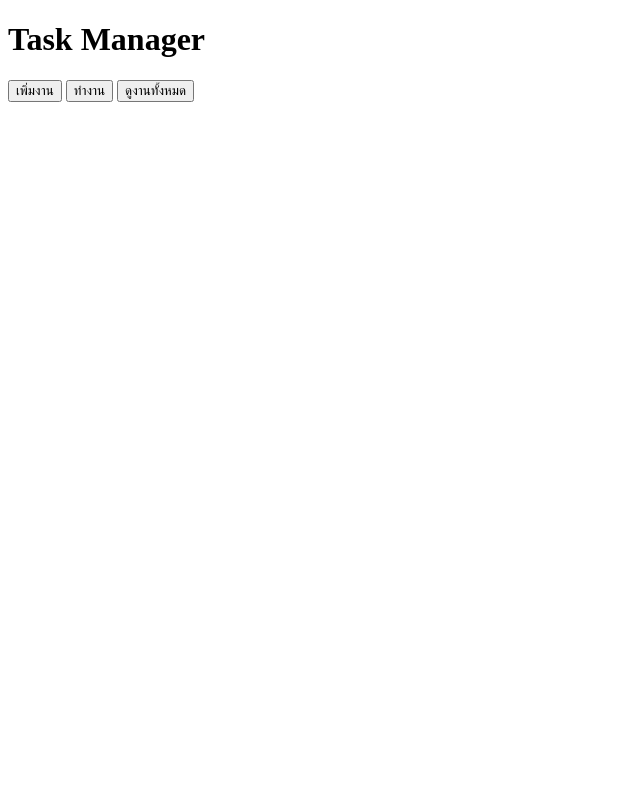
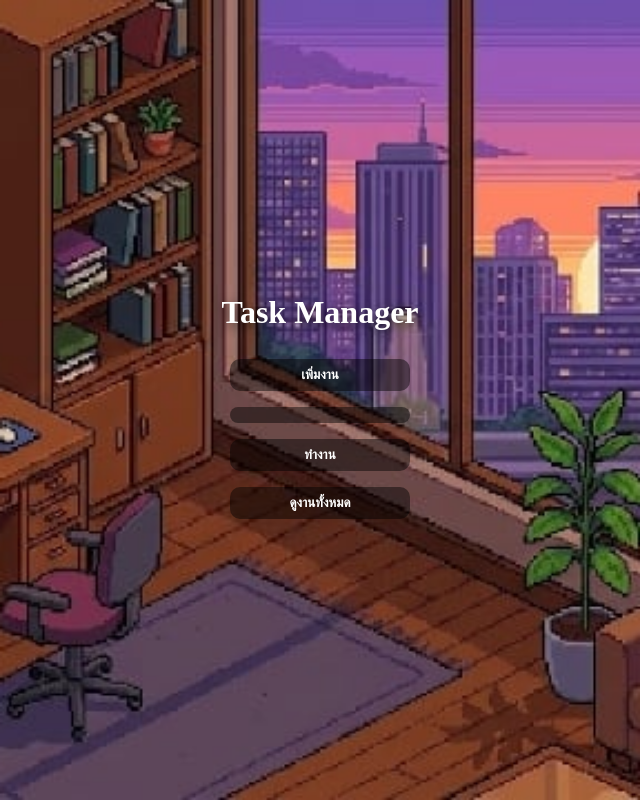
Before and after one commit to thodsaporns/TaskManager, an Electron app: page renderer/index.html in a window 640 px wide. Drawn offline with Linux system fonts and the light colour scheme.

Commit message:
basic bg by Bell

```diff
--- a/main.js
+++ b/main.js
@@ -6,9 +6,10 @@ process.on('uncaughtException', (err) => {
 
 app.whenReady().then(() => {
   const win = new BrowserWindow({
+    width: 640,
+    height: 360,
+    resizable: true,
     webPreferences: {
-      width: 640,
-      height: 360,
       nodeIntegration: true,
       contextIsolation: false,
     },
--- a/renderer/pages/home.js
+++ b/renderer/pages/home.js
@@ -3,7 +3,8 @@ export function Home(container, navigate) {
     <div class="page home">
       <h1>Task Manager</h1>
 
-      <button primary" id="addTask">เพิ่มงาน</button>
+      <button class="addTask-btn" id="addTask">เพิ่มงาน</button>
+      <button class="pic-btn"></button>
       <button id="doTask">ทำงาน</button>
       <button id="viewTasks">ดูงานทั้งหมด</button>
     </div>
--- a/renderer/style.css
+++ b/renderer/style.css
@@ -1,8 +1,92 @@
-/*.page.home{
-    min-height: 100vh;
+/* ให้ปุ่มไม่ทับbg+คำสั่งที่น่าจะมีประโยชน์เอาไว้ใช้กับอย่างอื่นได้  */
+/* สร้างปุ่มแล้วใส่รูปในนี้ได้(.class ของปุ่มนั้น แล้วใส่รูปเอา)  */
+
+.page.home{
     background-image: url('./assets/home_bg.jpg');
     background-size: cover;
     background-position: center;
+    background-repeat: no-repeat;
+    background-attachment: fixed;
 
     display: flex;
+    min-height: 100vh;
+    width: 100%;
+}
+
+
+html, body {
+    height: 100%;
+    margin: 0;
+    padding: 0;
+}
+
+.page.home{
+    flex-direction: column;
+    align-items: center;
+    justify-content: center;
+    gap: 16px;
+    color: #ffffff;
+    text-align: center;
+}
+
+.page.home h1{
+    margin: 0;
+    padding: 12px 16px;
+    font-size: 2rem;
+    text-shadow: 0 4px 12px rgba(0,0,0,0.6);
+}
+
+/* button ไม่ทับ bg(ตรง background 0.45) */
+.page.home button{
+    appearance: none;
+    -webkit-appearance: none;
+    border: none;
+    padding: 8px 16px;
+    border-radius: 10px;
+    background: rgba(0,0,0,0.45);
+    color: #fff;
+    font-weight: 600;
+    cursor: pointer;
+    /*box-shadow: 0 6px 18px rgba(0,0,0,0.35);
+    transition: transform 120ms ease, box-shadow 120ms ease, background 120ms ease;*/
+    min-width: 180px;
+}
+/*
+.page.home button.addTask-btn{
+    background: linear-gradient(90deg, rgba(255,255,255,0.06), rgba(255,255,255,0.02));
+    border: 1px solid rgba(255,255,255,0.12);
+}
+*/
+/* ตอนเอา cursor ไปชี้ปุ่มขยับ */
+.page.home button:hover{
+    transform: translateY(-4px);
+    box-shadow: 0 10px 28px rgba(0,0,0,0.45);
+}
+
+.page.home.pic-btn{
+    width: 50px;
+    height: 50px;
+    background-image: url('./assets/addTask_bg.jpg');
+    background-size: cover;
+    background-position: center;
+    background-repeat: no-repeat;
+    background-color: transparent;
+    border-radius: 50%;
+    border: none;
+    cursor: pointer;
+}
+/*ใส่รูปในปุ่ม+ปรับบลาๆ*/
+/*
+.page.home button.pic-btn{
+    background-image: url('./assets/addTask_bg.jpg');
+    background-size: cover;
+    background-position: center;
+    background-repeat: no-repeat;
+    color: #fff;
+    text-shadow: 0 2px 6px rgba(0,0,0,0.6);
+    min-height: 56px;
+    padding: 10px 20px;
+    border-radius: 12px;
+    border: 1px solid rgba(255,255,255,0.12);
+    background-color: transparent;
 }*/
```
Also changed, not shown: renderer/assets/addTask_bg.jpg (added).
